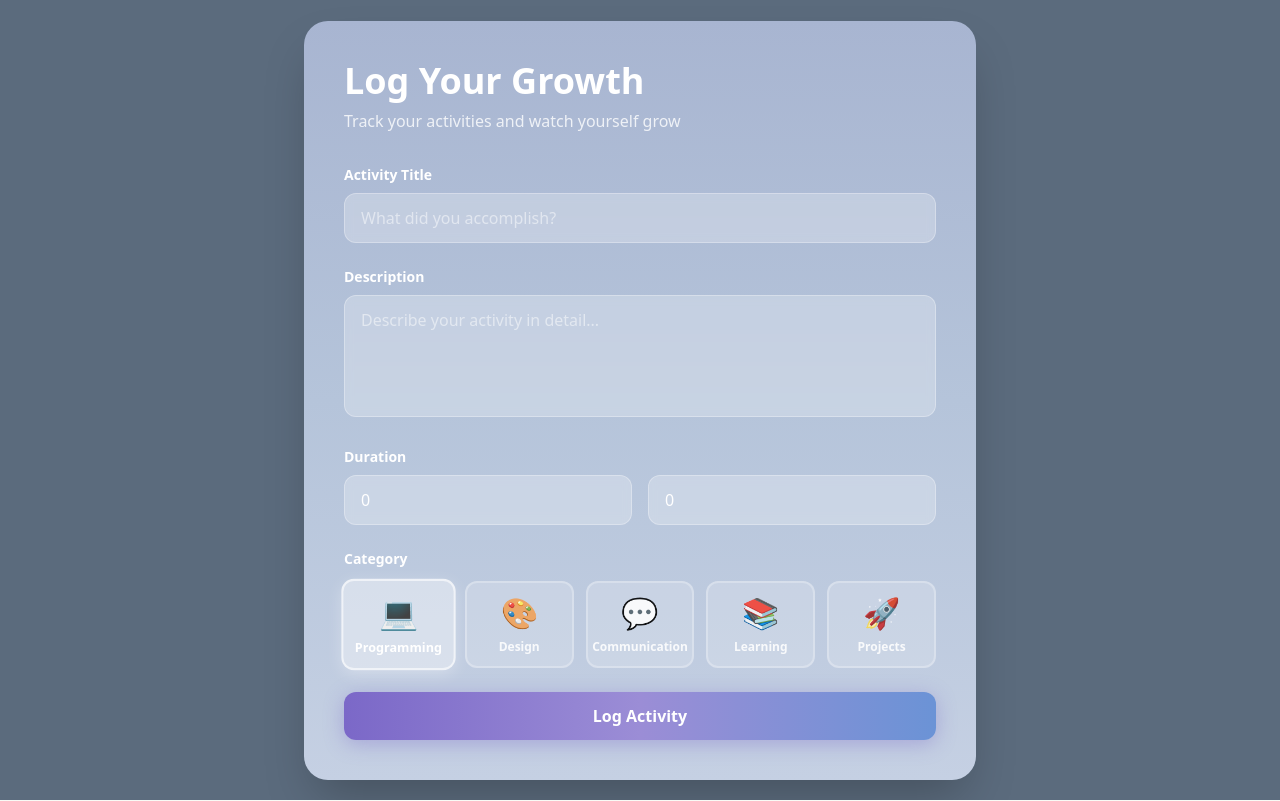
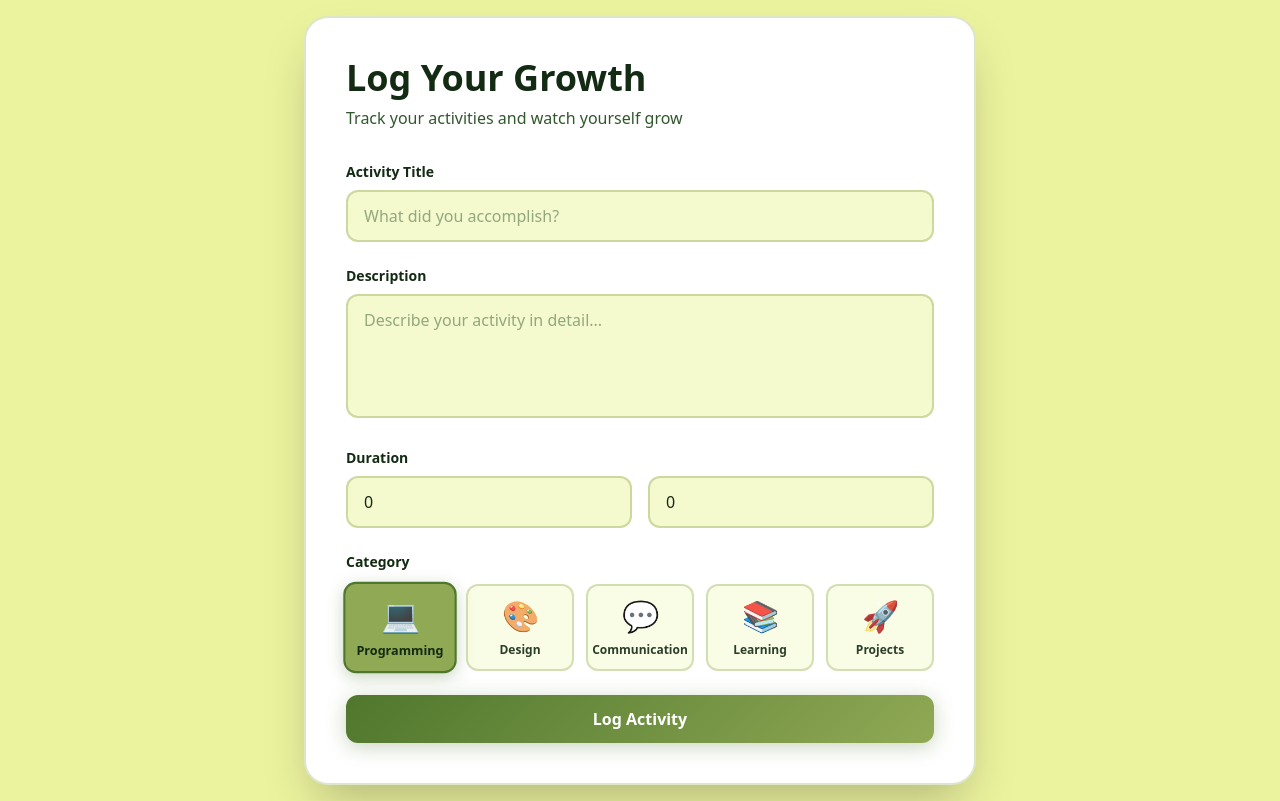
Before and after one commit to anand-exe7/echoTrack_front-end, a React (Vite) app: page / in a window 1280 px wide. Built offline with nearby package versions, Linux system fonts and the light colour scheme; the HTML template or start-up script is replaced by a standard one.

Commit message:
tharun frontend completed

```diff
--- a/src/components/activity/CategorySelector.jsx
+++ b/src/components/activity/CategorySelector.jsx
@@ -16,18 +16,18 @@ export default function CategorySelector({ categories, selectedCategory, onSelec
           style={
             selectedCategory === category.name
               ? {
-                  backgroundColor: 'rgba(255, 255, 255, 0.4)',
-                  border: '2px solid rgba(255, 255, 255, 0.6)',
-                  boxShadow: '0 4px 15px rgba(255, 255, 255, 0.3)',
+                  backgroundColor: '#90A955',
+                  border: '2px solid #4F772D',
+                  boxShadow: '0 4px 15px rgba(79, 119, 45, 0.3)',
                 }
               : {
-                  backgroundColor: 'rgba(255, 255, 255, 0.2)',
-                  border: '2px solid rgba(255, 255, 255, 0.3)',
+                  backgroundColor: 'rgba(236, 243, 158, 0.3)',
+                  border: '2px solid rgba(144, 169, 85, 0.4)',
                 }
           }
         >
           <span className="text-3xl">{category.emoji}</span>
-          <span className="text-xs font-semibold text-white text-center leading-tight">
+          <span className="text-xs font-semibold text-eco-dark text-center leading-tight">
             {category.name}
           </span>
         </button>
--- a/src/components/activity/SuccessMessage.jsx
+++ b/src/components/activity/SuccessMessage.jsx
@@ -6,7 +6,7 @@ export default function SuccessMessage() {
       <div
         className="px-6 py-3 rounded-full shadow-2xl transform"
         style={{
-          background: 'linear-gradient(135deg, #667EEA 0%, #764BA2 100%)',
+          background: 'linear-gradient(135deg, #4F772D 0%, #90A955 100%)',
           animation: 'slideDown 0.5s cubic-bezier(0.68, -0.55, 0.265, 1.55)',
         }}
       >
--- a/src/index.css
+++ b/src/index.css
@@ -4,16 +4,16 @@
 
 @layer components {
   .navbar {
-    @apply sticky top-0 z-50 w-full border-b border-[#4F772D]/20 bg-white/80 backdrop-blur-md px-6 py-4;
+    @apply sticky top-0 z-50 w-full border-b border-eco-medium/20 bg-eco-lightest/80 backdrop-blur-md px-6 py-4;
   }
   .nav-container { @apply max-w-7xl mx-auto flex items-center justify-between; }
-  .nav-logo { @apply text-xl font-black bg-gradient-to-bl from-[#4F772D] to-[#31572C] bg-clip-text text-transparent uppercase tracking-tighter; }
+  .nav-logo { @apply text-xl font-black bg-gradient-to-bl from-eco-medium to-eco-dark-green bg-clip-text text-transparent uppercase tracking-tighter; }
   .nav-links { @apply hidden md:flex items-center gap-8; }
-  .nav-links button { @apply text-sm font-semibold text-slate-500 hover:text-[#4F772D] transition-all; }
-  .nav-links button.active { @apply text-[#4F772D] border-b-2 border-[#4F772D]; }
-  .nav-cta { @apply bg-gradient-to-r from-[#4F772D] to-[#90A955] hover:from-[#31572C] hover:to-[#4F772D] text-white text-sm font-bold px-5 py-2 rounded-full; }
+  .nav-links button { @apply text-sm font-semibold text-eco-dark-green hover:text-eco-medium transition-all; }
+  .nav-links button.active { @apply text-eco-medium border-b-2 border-eco-medium; }
+  .nav-cta { @apply bg-gradient-to-r from-eco-medium to-eco-light hover:from-eco-dark-green hover:to-eco-medium text-white text-sm font-bold px-5 py-2 rounded-full; }
 }
 
 body {
-  @apply bg-[#F8FAF5] text-slate-800 antialiased;
+  @apply bg-eco-lightest text-eco-dark-green antialiased;
 }
--- a/src/pages/AddActivity.jsx
+++ b/src/pages/AddActivity.jsx
@@ -16,11 +16,11 @@ export default function AddActivity() {
   const [showSuccess, setShowSuccess] = useState(false);
 
   const categories = [
-    { name: 'Programming', emoji: '💻', color: '#7C3AED' },
-    { name: 'Design', emoji: '🎨', color: '#EC4899' },
-    { name: 'Communication', emoji: '💬', color: '#8B9DC3' },
-    { name: 'Learning', emoji: '📚', color: '#3B82F6' },
-    { name: 'Projects', emoji: '🚀', color: '#EC4899' },
+    { name: 'Programming', emoji: '💻', color: '#4F772D' },
+    { name: 'Design', emoji: '🎨', color: '#90A955' },
+    { name: 'Communication', emoji: '💬', color: '#31572C' },
+    { name: 'Learning', emoji: '📚', color: '#90A955' },
+    { name: 'Projects', emoji: '🚀', color: '#4F772D' },
   ];
 
   const handleInputChange = (e) => {
@@ -56,24 +56,20 @@ export default function AddActivity() {
 
   return (
     <div
-      className="min-h-screen flex items-center justify-center p-4"
-      style={{ backgroundColor: '#5B6B7D' }}
+      className="min-h-screen flex items-center justify-center p-4 bg-eco-lightest"
     >
       {showSuccess && <SuccessMessage />}
 
       <div
-        className="w-full max-w-2xl rounded-3xl shadow-2xl p-10"
-        style={{
-          background: 'linear-gradient(180deg, #A8B5D1 0%, #B5C4DA 50%, #C5D0E3 100%)',
-        }}
+        className="w-full max-w-2xl rounded-3xl shadow-2xl p-10 bg-white border-2 border-eco-light/30"
       >
-        <h1 className="text-4xl font-bold text-white mb-2">Log Your Growth</h1>
-        <p className="text-white/80 text-base mb-8">Track your activities and watch yourself grow</p>
+        <h1 className="text-4xl font-bold text-eco-dark mb-2">Log Your Growth</h1>
+        <p className="text-eco-dark-green text-base mb-8">Track your activities and watch yourself grow</p>
 
         <form onSubmit={handleSubmit} className="space-y-6">
           {/* Title Input */}
           <div>
-            <label htmlFor="title" className="block text-sm font-semibold text-white mb-2">
+            <label htmlFor="title" className="block text-sm font-semibold text-eco-dark mb-2">
               Activity Title
             </label>
             <input
@@ -83,14 +79,14 @@ export default function AddActivity() {
               value={formData.title}
               onChange={handleInputChange}
               placeholder="What did you accomplish?"
-              className="w-full px-4 py-3 bg-white/25 backdrop-blur-sm border border-white/30 rounded-xl placeholder-white/50 text-white focus:outline-none focus:ring-2 focus:ring-white/40 transition"
+              className="w-full px-4 py-3 bg-eco-lightest/50 border-2 border-eco-light/40 rounded-xl placeholder-eco-dark-green/50 text-eco-dark focus:outline-none focus:ring-2 focus:ring-eco-light/60 transition"
               required
             />
           </div>
 
           {/* Description Input */}
           <div>
-            <label htmlFor="description" className="block text-sm font-semibold text-white mb-2">
+            <label htmlFor="description" className="block text-sm font-semibold text-eco-dark mb-2">
               Description
             </label>
             <textarea
@@ -100,13 +96,13 @@ export default function AddActivity() {
               onChange={handleInputChange}
               placeholder="Describe your activity in detail..."
               rows="4"
-              className="w-full px-4 py-3 bg-white/25 backdrop-blur-sm border border-white/30 rounded-xl placeholder-white/50 text-white focus:outline-none focus:ring-2 focus:ring-white/40 transition resize-none"
+              className="w-full px-4 py-3 bg-eco-lightest/50 border-2 border-eco-light/40 rounded-xl placeholder-eco-dark-green/50 text-eco-dark focus:outline-none focus:ring-2 focus:ring-eco-light/60 transition resize-none"
             />
           </div>
 
           {/* Duration Input */}
           <div>
-            <label className="block text-sm font-semibold text-white mb-2">Duration</label>
+            <label className="block text-sm font-semibold text-eco-dark mb-2">Duration</label>
             <div className="flex gap-4">
               <div className="flex-1">
                 <input
@@ -118,7 +114,7 @@ export default function AddActivity() {
                   min="0"
                   max="23"
                   placeholder="Hours"
-                  className="w-full px-4 py-3 bg-white/25 backdrop-blur-sm border border-white/30 rounded-xl placeholder-white/50 text-white focus:outline-none focus:ring-2 focus:ring-white/40 transition"
+                  className="w-full px-4 py-3 bg-eco-lightest/50 border-2 border-eco-light/40 rounded-xl placeholder-eco-dark-green/50 text-eco-dark focus:outline-none focus:ring-2 focus:ring-eco-light/60 transition"
                 />
               </div>
               <div className="flex-1">
@@ -131,7 +127,7 @@ export default function AddActivity() {
                   min="0"
                   max="59"
                   placeholder="Minutes"
-                  className="w-full px-4 py-3 bg-white/25 backdrop-blur-sm border border-white/30 rounded-xl placeholder-white/50 text-white focus:outline-none focus:ring-2 focus:ring-white/40 transition"
+                  className="w-full px-4 py-3 bg-eco-lightest/50 border-2 border-eco-light/40 rounded-xl placeholder-eco-dark-green/50 text-eco-dark focus:outline-none focus:ring-2 focus:ring-eco-light/60 transition"
                 />
               </div>
             </div>
@@ -139,7 +135,7 @@ export default function AddActivity() {
 
           {/* Category Selector */}
           <div>
-            <label className="block text-sm font-semibold text-white mb-3">Category</label>
+            <label className="block text-sm font-semibold text-eco-dark mb-3">Category</label>
             <CategorySelector
               categories={categories}
               selectedCategory={formData.category}
@@ -152,8 +148,8 @@ export default function AddActivity() {
             type="submit"
             className="w-full py-3 px-4 rounded-xl font-semibold text-white transition duration-300 transform hover:scale-105 active:scale-95 shadow-lg"
             style={{
-              background: 'linear-gradient(90deg, #7B68C8 0%, #9B8DD6 50%, #6B93D6 100%)',
-              boxShadow: '0 4px 20px rgba(123, 104, 200, 0.4)',
+              background: 'linear-gradient(135deg, #4F772D 0%, #90A955 100%)',
+              boxShadow: '0 4px 20px rgba(79, 119, 45, 0.3)',
             }}
           >
             Log Activity
--- a/tailwind.config.js
+++ b/tailwind.config.js
@@ -5,7 +5,15 @@ module.exports = {
     "./src/**/*.{js,ts,jsx,tsx}",
   ],
   theme: {
-    extend: {},
+    extend: {
+      colors: {
+        'eco-dark': '#132A13',
+        'eco-dark-green': '#31572C',
+        'eco-medium': '#4F772D',
+        'eco-light': '#90A955',
+        'eco-lightest': '#ECF39E',
+      }
+    },
   },
   plugins: [],
 }
```
